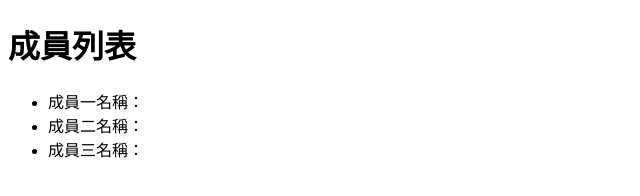
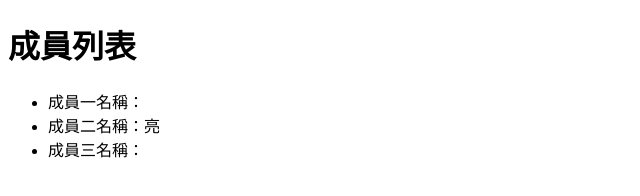
Before and after one commit to Danny3592/1114, a plain HTML site: page index.html in a window 1280 px wide. Shown: the full height of the page, 0-640 px from the left. Drawn offline with Linux system fonts and the light colour scheme.

Commit message:
新增成員b名字

```diff
--- a/index.html
+++ b/index.html
@@ -9,7 +9,7 @@
     <h1>成員列表</h1>
     <ul>
       <li>成員一名稱：</li>
-      <li>成員二名稱：</li>
+      <li>成員二名稱：亮</li>
       <li>成員三名稱：</li>
     </ul>
   </body>
```
